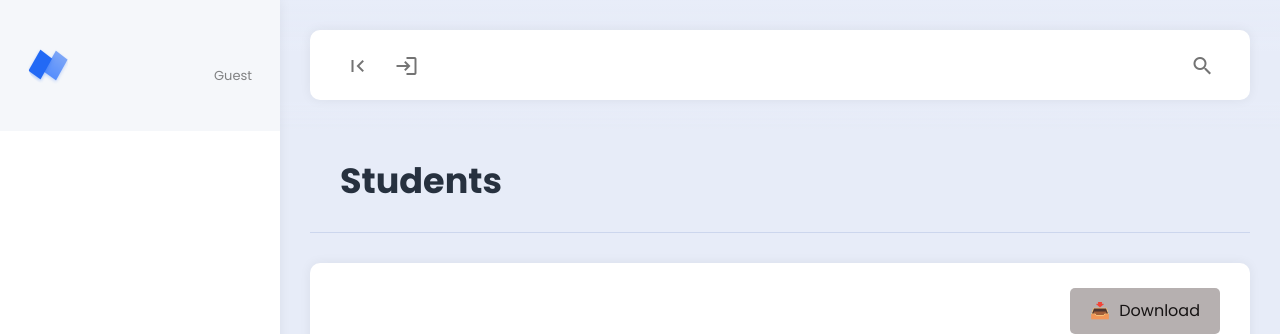
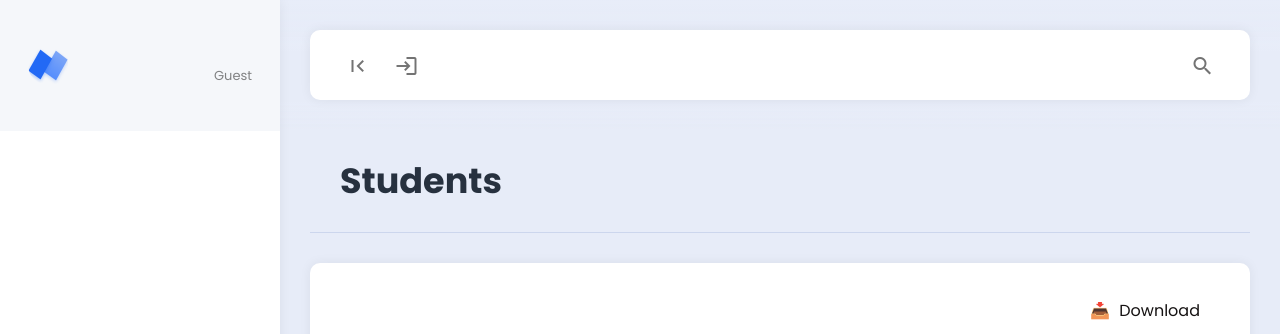
Before and after one commit to shukurillo2008/Coworking, a Django app: page /students/ in a window 1280 px wide. Shown: the top 334 px of the page. Run offline with Django 4.2, Linux system fonts and the light colour scheme; data that the repository does not hold is empty; some libraries are stand-ins or nearby versions.

Commit message:
button togrilandi

```diff
--- a/templates/student_list.html
+++ b/templates/student_list.html
@@ -16,7 +16,7 @@
         .download-button {
         display: inline-block;
         padding: 10px 20px;
-        background-color: #b6b0b0;
+        background-color: #ffffff;
         color: rgb(22, 19, 19);
         border-radius: 5px;
         text-decoration: none;
@@ -25,7 +25,7 @@
     }
 
     .download-button:hover {
-        background-color: #f0f0f0;
+        background-color: #d7d1d1;
     }
 
     .download-icon {
```
